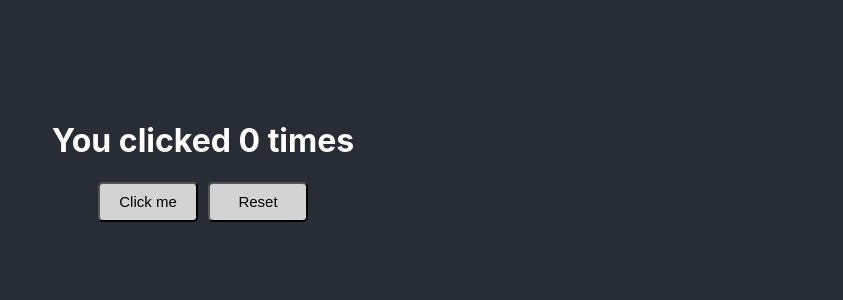
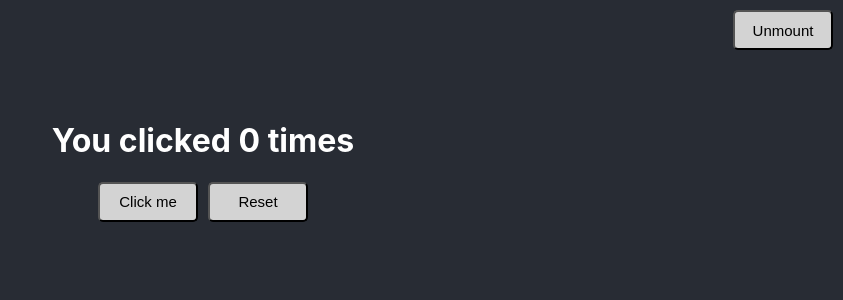
Before and after one commit to nofarbendavid/hooks-DIY, a React (Create React App) app: page / in a window 1280 px wide. Shown: the top 300 px of the page, without its empty margins (437-1280 px from the left). Built offline with nearby package versions, Linux system fonts and the light colour scheme.

Commit message:
add custom unmount functionality

```diff
--- a/src/App.css
+++ b/src/App.css
@@ -30,3 +30,10 @@ button:not(:last-child){
 .fact-container{
   margin-top: 30px;
 }
+
+
+#unmount-btn {
+  position: fixed;
+  top: 10px;
+  right: 10px;
+}
--- a/src/App.js
+++ b/src/App.js
@@ -1,6 +1,6 @@
-import React                 from "react";
-import {useEffect, useState} from "./index";
-import { NUMBER_FACT_MAP }   from "./utils";
+import React                                from "react";
+import {customUnmount, useEffect, useState} from "./index";
+import { NUMBER_FACT_MAP }                  from "./utils";
 import "./App.css";
 
 const App = () => {
@@ -54,6 +54,7 @@ const App = () => {
           </button>
         </div>
       )}
+      <button id="unmount-btn" onClick={()=> customUnmount()}>Unmount</button>
     </div>
   );
 };
--- a/src/index.js
+++ b/src/index.js
@@ -35,12 +35,17 @@ export const useEffect = (callback, dependenciesArray) => {
 
   const isSimilar =
     prevDependencies &&
-    prevDependencies.dependencies.every((item, index) => Object.is(item, dependenciesArray[index]));
+    prevDependencies.dependencies.every((item, index) =>
+      Object.is(item, dependenciesArray[index])
+    );
 
   if (isUndefined(dependenciesArray) || !isSimilar) {
     prevDependencies && prevDependencies.cleanUp();
     const cleanUpEffect = callback();
-    DEPENDENCIES[index]= { dependencies: dependenciesArray, cleanUp: cleanUpEffect };
+    DEPENDENCIES[index] = {
+      dependencies: dependenciesArray,
+      cleanUp: cleanUpEffect
+    };
   }
 };
 
@@ -51,3 +56,14 @@ export const customRender = () => {
 };
 
 customRender();
+
+export const customUnmount = () => {
+  DEPENDENCIES.forEach(({ cleanUp }) => cleanUp && cleanUp());
+
+  DEPENDENCIES.length = 0;
+  STATE.length = 0;
+  currentStatePointer = -1;
+  currentDependenciesPointer = -1;
+
+  document.getElementById("root").innerHTML = "";
+};
```
